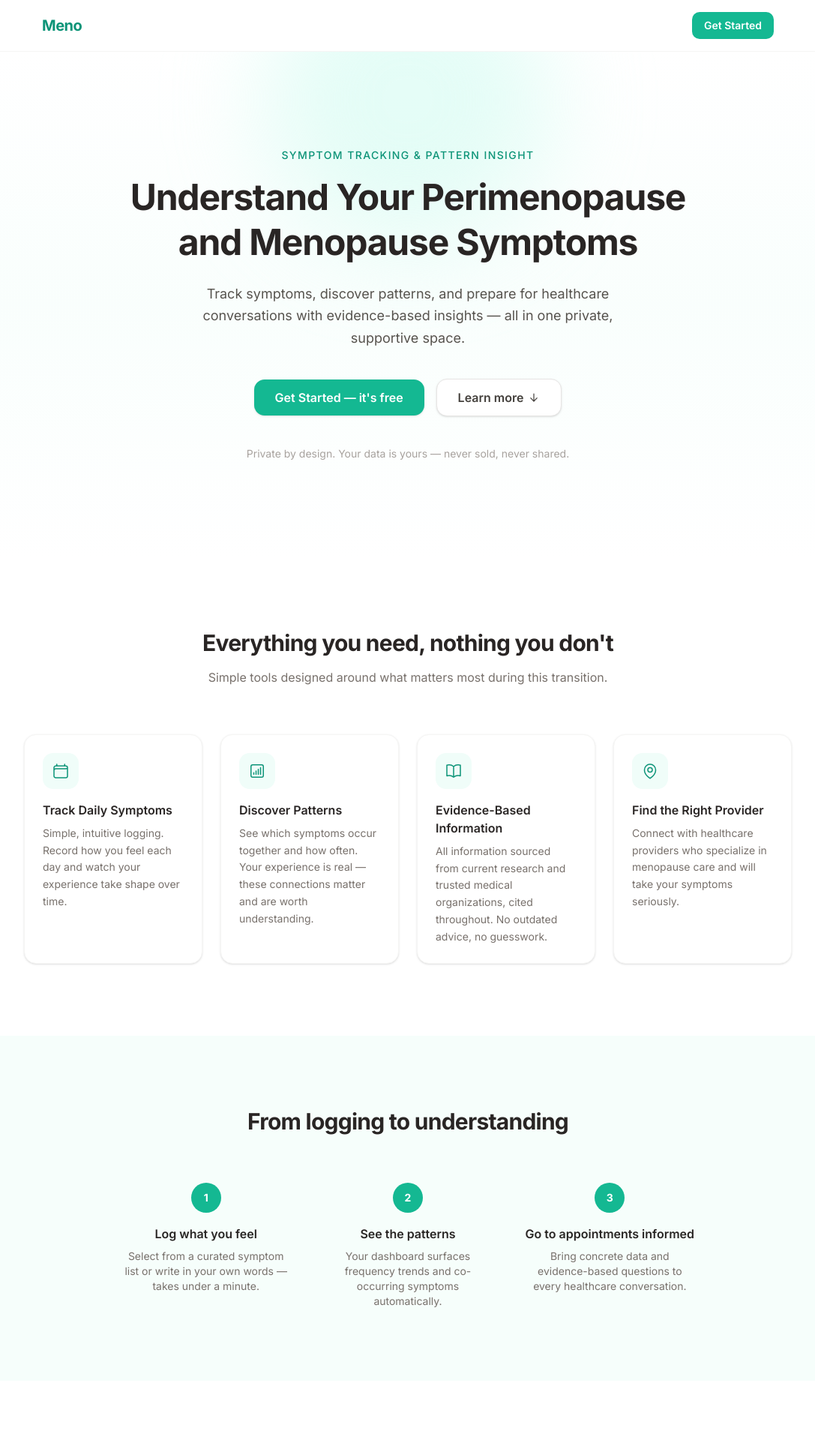
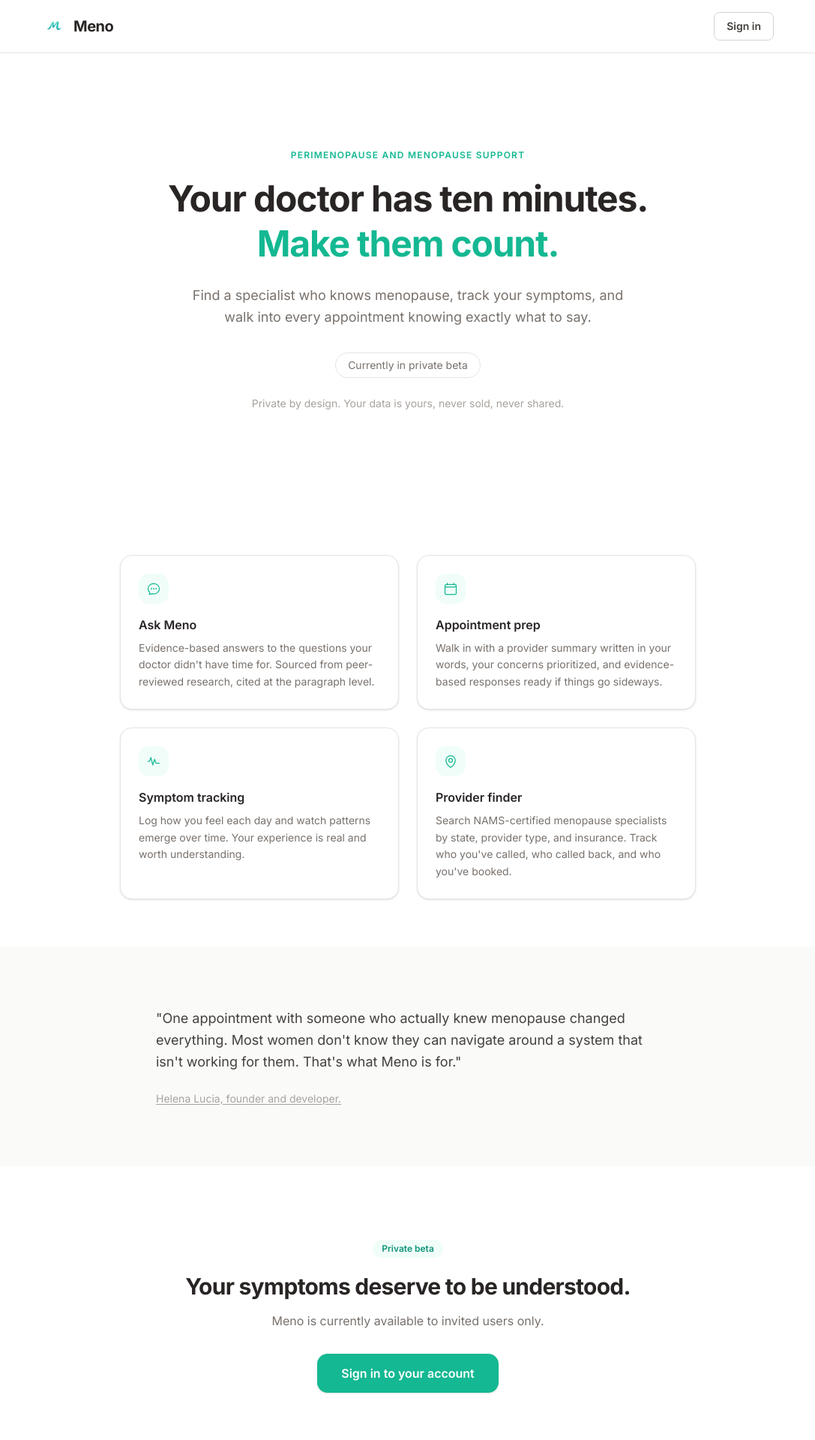
Before and after one commit to helenakristina/meno, a SvelteKit app in the folder frontend/: page / in a window 1280 px wide. Shown: the top 1920 px of the page at 75% size, without its empty margins (96-1183 px from the left). Built offline with nearby package versions, Linux system fonts and the light colour scheme.

Commit message:
feat: update landing page and remove sign up feature

```diff
--- a/frontend/src/routes/(auth)/login/+page.svelte
+++ b/frontend/src/routes/(auth)/login/+page.svelte
@@ -11,7 +11,7 @@
 		loading = true;
 		error = '';
 
-		const { data, error: authError } = await supabase.auth.signInWithPassword({
+		const { error: authError } = await supabase.auth.signInWithPassword({
 			email,
 			password
 		});
@@ -21,27 +21,7 @@
 		if (authError) {
 			error = authError.message;
 		} else {
-			// Success! Redirect to dashboard
 			goto('/dashboard');
-		}
-	}
-
-	async function handleSignup() {
-		loading = true;
-		error = '';
-
-		const { data, error: authError } = await supabase.auth.signUp({
-			email,
-			password
-		});
-
-		loading = false;
-
-		if (authError) {
-			error = authError.message;
-		} else {
-			// Success! Redirect to onboarding
-			goto('/onboarding');
 		}
 	}
 </script>
@@ -49,8 +29,10 @@
 <div class="flex min-h-screen items-center justify-center bg-neutral-50 px-4">
 	<div class="w-full max-w-md">
 		<div class="mb-8 text-center">
-			<h1 class="text-3xl font-bold text-neutral-800">Welcome to Meno</h1>
-			<p class="mt-2 text-neutral-600">Sign in or create an account</p>
+			<h1 class="text-3xl font-bold text-neutral-800">Sign in to Meno</h1>
+			<p class="mt-2 text-neutral-500">
+				Meno is currently available to invited users only.
+			</p>
 		</div>
 
 		<div class="rounded-lg border border-neutral-200 bg-white p-8 shadow-sm">
@@ -62,7 +44,7 @@
 				}}
 			>
 				<div>
-					<label for="email" class="mb-1 block text-sm font-medium text-neutral-700"> Email </label>
+					<label for="email" class="mb-1 block text-sm font-medium text-neutral-700">Email</label>
 					<input
 						type="email"
 						id="email"
@@ -96,23 +78,13 @@
 					</div>
 				{/if}
 
-				<div class="flex gap-3">
-					<button
-						type="submit"
-						disabled={loading}
-						class="flex-1 rounded-md bg-primary-500 px-4 py-2 text-sm font-semibold text-white hover:bg-primary-600 disabled:cursor-not-allowed disabled:bg-neutral-300"
-					>
-						{loading ? 'Loading...' : 'Sign In'}
-					</button>
-					<button
-						type="button"
-						onclick={handleSignup}
-						disabled={loading}
-						class="flex-1 rounded-md border border-neutral-300 px-4 py-2 text-sm font-semibold text-neutral-700 hover:bg-neutral-50 disabled:cursor-not-allowed disabled:bg-neutral-100"
-					>
-						Sign Up
-					</button>
-				</div>
+				<button
+					type="submit"
+					disabled={loading}
+					class="w-full rounded-md bg-primary-500 px-4 py-2 text-sm font-semibold text-white hover:bg-primary-600 disabled:cursor-not-allowed disabled:bg-neutral-300"
+				>
+					{loading ? 'Signing in...' : 'Sign in'}
+				</button>
 			</form>
 		</div>
 	</div>
--- a/frontend/src/routes/+page.svelte
+++ b/frontend/src/routes/+page.svelte
@@ -1,29 +1,29 @@
 <script lang="ts">
-	function scrollToFeatures(e: MouseEvent) {
-		e.preventDefault();
-		document.getElementById('features')?.scrollIntoView({ behavior: 'smooth' });
-	}
+	import logo from '$lib/assets/logo.png';
 </script>
 
 <svelte:head>
-	<title>Meno — Understand Your Perimenopause and Menopause Symptoms</title>
+	<title>Meno — Perimenopause and Menopause Support</title>
 	<meta
 		name="description"
-		content="Meno helps you track symptoms, discover patterns, and prepare for healthcare conversations with evidence-based insights."
+		content="Find a specialist who knows menopause, track your symptoms, and walk into every appointment knowing exactly what to say."
 	/>
 </svelte:head>
 
 <!-- ======================================================================
      Navigation
      ====================================================================== -->
-<header class="sticky top-0 z-10 border-b border-neutral-100 bg-white/90 backdrop-blur-sm">
+<header class="sticky top-0 z-10 border-b border-neutral-200 bg-white/90 backdrop-blur-sm">
 	<div class="mx-auto flex max-w-5xl items-center justify-between px-6 py-4">
-		<span class="text-xl font-bold tracking-tight text-primary-600">Meno</span>
+		<div class="flex items-center gap-2.5">
+			<img src={logo} alt="" class="h-8 w-8 rounded-lg" aria-hidden="true" />
+			<span class="text-xl font-bold tracking-tight text-neutral-800">Meno</span>
+		</div>
 		<a
 			href="/login"
-			class="rounded-lg bg-primary-500 px-4 py-2 text-sm font-semibold text-white transition-colors hover:bg-primary-600 focus:outline-none focus-visible:ring-2 focus-visible:ring-primary-400"
+			class="rounded-md border border-neutral-300 px-4 py-2 text-sm font-semibold text-neutral-700 transition-colors hover:bg-neutral-50 focus:outline-none focus-visible:ring-2 focus-visible:ring-primary-400"
 		>
-			Get Started
+			Sign in
 		</a>
 	</div>
 </header>
@@ -31,84 +31,47 @@
 <!-- ======================================================================
      Hero
      ====================================================================== -->
-<section
-	class="relative overflow-hidden bg-gradient-to-b from-white via-primary-50/40 to-white px-6 py-24 sm:py-32"
->
-	<!-- Subtle background accent -->
-	<div
-		class="pointer-events-none absolute -top-32 left-1/2 h-96 w-96 -translate-x-1/2 rounded-full bg-primary-100/50 blur-3xl"
-		aria-hidden="true"
-	></div>
-
-	<div class="relative mx-auto max-w-3xl text-center">
-		<p class="mb-4 text-sm font-medium tracking-widest text-primary-600 uppercase">
-			Symptom tracking &amp; pattern insight
+<section class="px-6 py-24 sm:py-32">
+	<div class="mx-auto max-w-3xl text-center">
+		<p class="mb-5 text-xs font-semibold tracking-widest text-primary-500 uppercase">
+			Perimenopause and menopause support
 		</p>
 
 		<h1 class="text-4xl leading-tight font-bold tracking-tight text-neutral-800 sm:text-5xl">
-			Understand Your Perimenopause<br class="hidden sm:block" /> and Menopause Symptoms
+			Your doctor has ten minutes.<br />
+			<span class="text-primary-500">Make them count.</span>
 		</h1>
 
-		<p class="mx-auto mt-6 max-w-xl text-lg leading-relaxed text-neutral-600">
-			Track symptoms, discover patterns, and prepare for healthcare conversations with
-			evidence-based insights — all in one private, supportive space.
+		<p class="mx-auto mt-6 max-w-xl text-lg leading-relaxed text-neutral-500">
+			Find a specialist who knows menopause, track your symptoms, and walk into every appointment
+			knowing exactly what to say.
 		</p>
 
-		<div class="mt-10 flex flex-wrap items-center justify-center gap-4">
-			<a
-				href="/login"
-				class="rounded-xl bg-primary-500 px-7 py-3 text-base font-semibold text-white shadow-sm transition-colors hover:bg-primary-600 focus:outline-none focus-visible:ring-2 focus-visible:ring-primary-400"
+		<div class="mt-8 flex flex-wrap items-center justify-center gap-3">
+			<span
+				class="rounded-full border border-neutral-200 bg-white px-4 py-1.5 text-sm text-neutral-500"
 			>
-				Get Started — it's free
-			</a>
-			<a
-				href="#features"
-				onclick={scrollToFeatures}
-				class="flex items-center gap-1.5 rounded-xl border border-neutral-200 bg-white px-7 py-3 text-base font-semibold text-neutral-700 shadow-sm transition-colors hover:bg-neutral-50 focus:outline-none focus-visible:ring-2 focus-visible:ring-primary-400"
-			>
-				Learn more
-				<svg
-					xmlns="http://www.w3.org/2000/svg"
-					viewBox="0 0 20 20"
-					fill="currentColor"
-					class="h-4 w-4"
-					aria-hidden="true"
-				>
-					<path
-						fill-rule="evenodd"
-						d="M10 3a.75.75 0 01.75.75v10.638l3.96-4.158a.75.75 0 111.08 1.04l-5.25 5.5a.75.75 0 01-1.08 0l-5.25-5.5a.75.75 0 111.08-1.04l3.96 4.158V3.75A.75.75 0 0110 3z"
-						clip-rule="evenodd"
-					/>
-				</svg>
-			</a>
+				Currently in private beta
+			</span>
 		</div>
 
-		<!-- Social proof / reassurance line -->
-		<p class="mt-10 text-sm text-neutral-400">
-			Private by design. Your data is yours — never sold, never shared.
+		<p class="mt-6 text-sm text-neutral-400">
+			Private by design. Your data is yours, never sold, never shared.
 		</p>
 	</div>
 </section>
 
 <!-- ======================================================================
-     Features
+     Feature cards
      ====================================================================== -->
-<section id="features" class="px-6 py-24">
-	<div class="mx-auto max-w-5xl">
-		<div class="mb-16 text-center">
-			<h2 class="text-3xl font-bold tracking-tight text-neutral-800">
-				Everything you need, nothing you don't
-			</h2>
-			<p class="mt-4 text-neutral-500">
-				Simple tools designed around what matters most during this transition.
-			</p>
-		</div>
+<section class="px-6 py-16">
+	<div class="mx-auto max-w-3xl">
+		<div class="grid gap-6 sm:grid-cols-2">
 
-		<div class="grid gap-6 sm:grid-cols-2 lg:grid-cols-4">
-			<!-- Feature 1: Track -->
-			<div class="rounded-2xl border border-neutral-100 bg-white p-6 shadow-sm">
+			<!-- Ask Meno -->
+			<div class="rounded-2xl border border-neutral-200 bg-white p-6 shadow-sm">
 				<div
-					class="mb-4 flex h-12 w-12 items-center justify-center rounded-xl bg-primary-50"
+					class="mb-4 flex h-10 w-10 items-center justify-center rounded-xl bg-primary-50"
 					aria-hidden="true"
 				>
 					<svg
@@ -117,7 +80,35 @@
 						viewBox="0 0 24 24"
 						stroke-width="1.5"
 						stroke="currentColor"
-						class="h-6 w-6 text-primary-600"
+						class="h-5 w-5 text-primary-500"
+					>
+						<path
+							stroke-linecap="round"
+							stroke-linejoin="round"
+							d="M8.625 12a.375.375 0 11-.75 0 .375.375 0 01.75 0zm0 0H8.25m4.125 0a.375.375 0 11-.75 0 .375.375 0 01.75 0zm0 0H12m4.125 0a.375.375 0 11-.75 0 .375.375 0 01.75 0zm0 0h-.375M21 12c0 4.556-4.03 8.25-9 8.25a9.764 9.764 0 01-2.555-.337A5.972 5.972 0 015.41 20.97a5.969 5.969 0 01-.474-.065 4.48 4.48 0 00.978-2.025c.09-.457-.133-.901-.467-1.226C3.93 16.178 3 14.189 3 12c0-4.556 4.03-8.25 9-8.25s9 3.694 9 8.25z"
+						/>
+					</svg>
+				</div>
+				<h3 class="mb-2 font-semibold text-neutral-800">Ask Meno</h3>
+				<p class="text-sm leading-relaxed text-neutral-500">
+					Evidence-based answers to the questions your doctor didn't have time for. Sourced from
+					peer-reviewed research, cited at the paragraph level.
+				</p>
+			</div>
+
+			<!-- Appointment prep -->
+			<div class="rounded-2xl border border-neutral-200 bg-white p-6 shadow-sm">
+				<div
+					class="mb-4 flex h-10 w-10 items-center justify-center rounded-xl bg-primary-50"
+					aria-hidden="true"
+				>
+					<svg
+						xmlns="http://www.w3.org/2000/svg"
+						fill="none"
+						viewBox="0 0 24 24"
+						stroke-width="1.5"
+						stroke="currentColor"
+						class="h-5 w-5 text-primary-500"
 					>
 						<path
 							stroke-linecap="round"
@@ -126,17 +117,17 @@
 						/>
 					</svg>
 				</div>
-				<h3 class="mb-2 font-semibold text-neutral-800">Track Daily Symptoms</h3>
+				<h3 class="mb-2 font-semibold text-neutral-800">Appointment prep</h3>
 				<p class="text-sm leading-relaxed text-neutral-500">
-					Simple, intuitive logging. Record how you feel each day and watch your experience take
-					shape over time.
+					Walk in with a provider summary written in your words, your concerns prioritized, and
+					evidence-based responses ready if things go sideways.
 				</p>
 			</div>
 
-			<!-- Feature 2: Patterns -->
-			<div class="rounded-2xl border border-neutral-100 bg-white p-6 shadow-sm">
+			<!-- Symptom tracking -->
+			<div class="rounded-2xl border border-neutral-200 bg-white p-6 shadow-sm">
 				<div
-					class="mb-4 flex h-12 w-12 items-center justify-center rounded-xl bg-primary-50"
+					class="mb-4 flex h-10 w-10 items-center justify-center rounded-xl bg-primary-50"
 					aria-hidden="true"
 				>
 					<svg
@@ -145,26 +136,26 @@
 						viewBox="0 0 24 24"
 						stroke-width="1.5"
 						stroke="currentColor"
-						class="h-6 w-6 text-primary-600"
+						class="h-5 w-5 text-primary-500"
 					>
 						<path
 							stroke-linecap="round"
 							stroke-linejoin="round"
-							d="M7.5 14.25v2.25m3-4.5v4.5m3-6.75v6.75m3-9v9M6 20.25h12A2.25 2.25 0 0020.25 18V6A2.25 2.25 0 0018 3.75H6A2.25 2.25 0 003.75 6v12A2.25 2.25 0 006 20.25z"
+							d="M3 12h2.25l2.25-6 3 12 3-9 2.25 6H21"
 						/>
 					</svg>
 				</div>
-				<h3 class="mb-2 font-semibold text-neutral-800">Discover Patterns</h3>
+				<h3 class="mb-2 font-semibold text-neutral-800">Symptom tracking</h3>
 				<p class="text-sm leading-relaxed text-neutral-500">
-					See which symptoms occur together and how often. Your experience is real — these
-					connections matter and are worth understanding.
+					Log how you feel each day and watch patterns emerge over time. Your experience is real and
+					worth understanding.
 				</p>
 			</div>
 
-			<!-- Feature 3: Evidence -->
-			<div class="rounded-2xl border border-neutral-100 bg-white p-6 shadow-sm">
+			<!-- Provider finder -->
+			<div class="rounded-2xl border border-neutral-200 bg-white p-6 shadow-sm">
 				<div
-					class="mb-4 flex h-12 w-12 items-center justify-center rounded-xl bg-primary-50"
+					class="mb-4 flex h-10 w-10 items-center justify-center rounded-xl bg-primary-50"
 					aria-hidden="true"
 				>
 					<svg
@@ -173,35 +164,7 @@
 						viewBox="0 0 24 24"
 						stroke-width="1.5"
 						stroke="currentColor"
-						class="h-6 w-6 text-primary-600"
-					>
-						<path
-							stroke-linecap="round"
-							stroke-linejoin="round"
-							d="M12 6.042A8.967 8.967 0 006 3.75c-1.052 0-2.062.18-3 .512v14.25A8.987 8.987 0 016 18c2.305 0 4.408.867 6 2.292m0-14.25a8.966 8.966 0 016-2.292c1.052 0 2.062.18 3 .512v14.25A8.987 8.987 0 0018 18a8.967 8.967 0 00-6 2.292m0-14.25v14.25"
-						/>
-					</svg>
-				</div>
-				<h3 class="mb-2 font-semibold text-neutral-800">Evidence-Based Information</h3>
-				<p class="text-sm leading-relaxed text-neutral-500">
-					All information sourced from current research and trusted medical organizations, cited
-					throughout. No outdated advice, no guesswork.
-				</p>
-			</div>
-
-			<!-- Feature 4: Providers -->
-			<div class="rounded-2xl border border-neutral-100 bg-white p-6 shadow-sm">
-				<div
-					class="mb-4 flex h-12 w-12 items-center justify-center rounded-xl bg-primary-50"
-					aria-hidden="true"
-				>
-					<svg
-						xmlns="http://www.w3.org/2000/svg"
-						fill="none"
-						viewBox="0 0 24 24"
-						stroke-width="1.5"
-						stroke="currentColor"
-						class="h-6 w-6 text-primary-600"
+						class="h-5 w-5 text-primary-500"
 					>
 						<path
 							stroke-linecap="round"
@@ -215,90 +178,67 @@
 						/>
 					</svg>
 				</div>
-				<h3 class="mb-2 font-semibold text-neutral-800">Find the Right Provider</h3>
+				<h3 class="mb-2 font-semibold text-neutral-800">Provider finder</h3>
 				<p class="text-sm leading-relaxed text-neutral-500">
-					Connect with healthcare providers who specialize in menopause care and will take your
-					symptoms seriously.
+					Search NAMS-certified menopause specialists by state, provider type, and insurance. Track
+					who you've called, who called back, and who you've booked.
 				</p>
 			</div>
+
 		</div>
 	</div>
 </section>
 
 <!-- ======================================================================
-     How it works — brief three-step flow
+     Pullquote
      ====================================================================== -->
-<section class="bg-primary-50/60 px-6 py-24">
-	<div class="mx-auto max-w-3xl text-center">
-		<h2 class="mb-16 text-3xl font-bold tracking-tight text-neutral-800">
-			From logging to understanding
-		</h2>
-
-		<div class="grid gap-10 sm:grid-cols-3">
-			<div class="flex flex-col items-center">
-				<div
-					class="mb-4 flex h-10 w-10 items-center justify-center rounded-full bg-primary-500 text-sm font-bold text-white"
-					aria-hidden="true"
+<section class="bg-neutral-50 px-6 py-20">
+	<div class="mx-auto max-w-2xl">
+		<blockquote>
+			<p class="text-lg leading-relaxed text-neutral-700">
+				"One appointment with someone who actually knew menopause changed everything. Most women
+				don't know they can navigate around a system that isn't working for them. That's what Meno
+				is for."
+			</p>
+			<footer class="mt-6 text-sm text-neutral-400">
+				<a
+					href="https://helena-lucia.vercel.app/meno"
+					target="_blank"
+					rel="noopener noreferrer"
+					class="underline underline-offset-2 transition-colors hover:text-neutral-600"
 				>
-					1
-				</div>
-				<h3 class="mb-2 font-semibold text-neutral-800">Log what you feel</h3>
-				<p class="text-sm text-neutral-500">
-					Select from a curated symptom list or write in your own words — takes under a minute.
-				</p>
-			</div>
-
-			<div class="flex flex-col items-center">
-				<div
-					class="mb-4 flex h-10 w-10 items-center justify-center rounded-full bg-primary-500 text-sm font-bold text-white"
-					aria-hidden="true"
-				>
-					2
-				</div>
-				<h3 class="mb-2 font-semibold text-neutral-800">See the patterns</h3>
-				<p class="text-sm text-neutral-500">
-					Your dashboard surfaces frequency trends and co-occurring symptoms automatically.
-				</p>
-			</div>
-
-			<div class="flex flex-col items-center">
-				<div
-					class="mb-4 flex h-10 w-10 items-center justify-center rounded-full bg-primary-500 text-sm font-bold text-white"
-					aria-hidden="true"
-				>
-					3
-				</div>
-				<h3 class="mb-2 font-semibold text-neutral-800">Go to appointments informed</h3>
-				<p class="text-sm text-neutral-500">
-					Bring concrete data and evidence-based questions to every healthcare conversation.
-				</p>
-			</div>
-		</div>
+					Helena Lucia, founder and developer.
+				</a>
+			</footer>
+		</blockquote>
 	</div>
 </section>
 
 <!-- ======================================================================
-     CTA band
+     CTA
      ====================================================================== -->
 <section class="px-6 py-24">
 	<div class="mx-auto max-w-2xl text-center">
-		<h2 class="text-3xl font-bold tracking-tight text-neutral-800">
+		<span
+			class="inline-block rounded-full bg-primary-50 px-3 py-1 text-xs font-semibold text-primary-600"
+		>
+			Private beta
+		</span>
+		<h2 class="mt-5 text-3xl font-bold tracking-tight text-neutral-800">
 			Your symptoms deserve to be understood.
 		</h2>
-		<p class="mt-4 text-lg text-neutral-500">
-			Start tracking today. It's free, private, and takes less than a minute to set up.
-		</p>
+		<p class="mt-4 text-neutral-500">Meno is currently available to invited users only.</p>
 		<a
 			href="/login"
 			class="mt-8 inline-block rounded-xl bg-primary-500 px-8 py-3.5 text-base font-semibold text-white shadow-sm transition-colors hover:bg-primary-600 focus:outline-none focus-visible:ring-2 focus-visible:ring-primary-400"
 		>
-			Create your free account
+			Sign in to your account
 		</a>
 	</div>
 </section>
 
 <!-- ======================================================================
-     Disclaimer / Trust
+     Disclaimer
      ====================================================================== -->
 <section class="border-t border-neutral-100 bg-neutral-50 px-6 py-16">
 	<div class="mx-auto max-w-2xl text-center">
@@ -309,7 +249,7 @@
 			Meno provides educational information and symptom tracking. It is not a medical tool and
 			cannot diagnose conditions or replace the advice of a healthcare provider. All information is
 			sourced from peer-reviewed research and reputable medical organizations. Meno is designed to
-			help you have more informed conversations with your doctor — not to replace them.
+			help you have more informed conversations with your doctor, not to replace them.
 		</p>
 	</div>
 </section>
@@ -319,7 +259,7 @@
      ====================================================================== -->
 <footer class="border-t border-neutral-100 bg-white px-6 py-10">
 	<div class="mx-auto flex max-w-5xl flex-col items-center gap-4 sm:flex-row sm:justify-between">
-		<span class="text-sm font-semibold text-primary-600">Meno</span>
+		<span class="text-sm font-bold tracking-tight text-neutral-800">Meno</span>
 
 		<nav aria-label="Footer navigation">
 			<ul class="flex flex-wrap items-center gap-x-6 gap-y-2 text-sm text-neutral-400">
```
